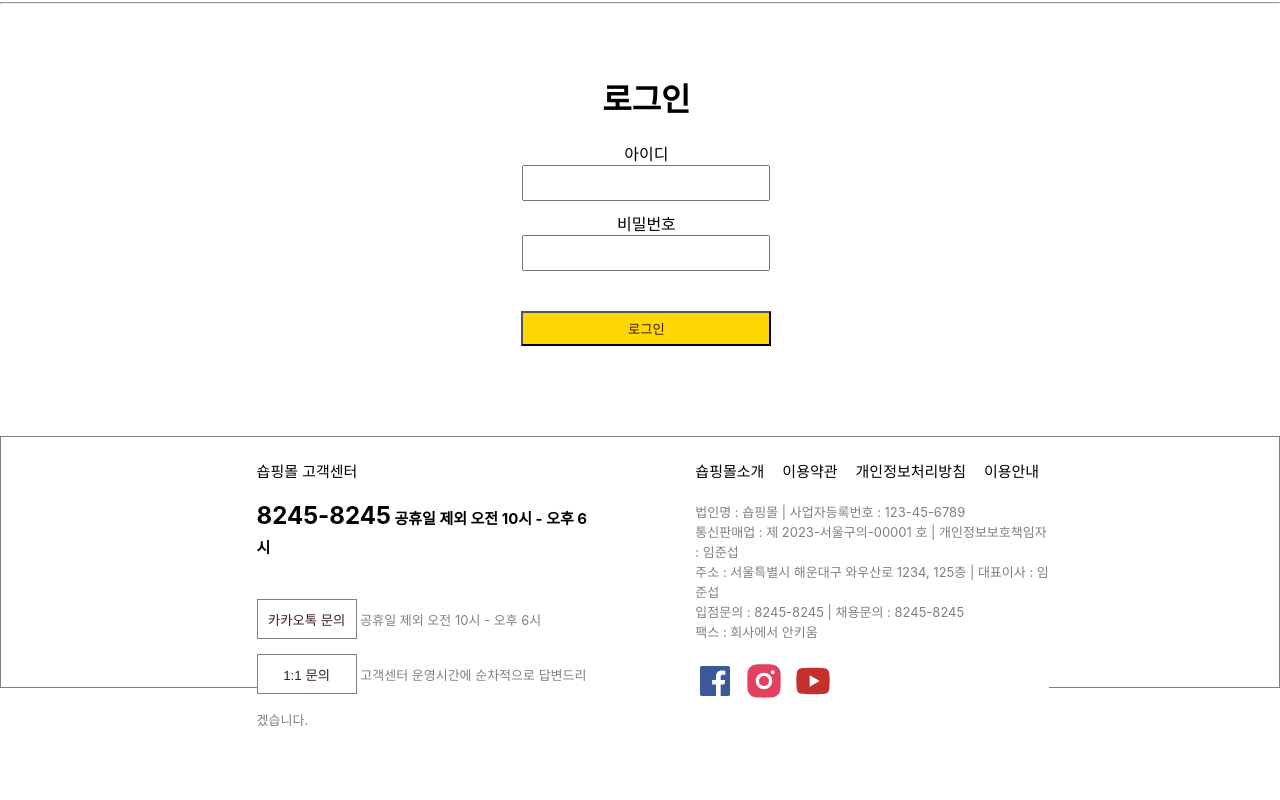
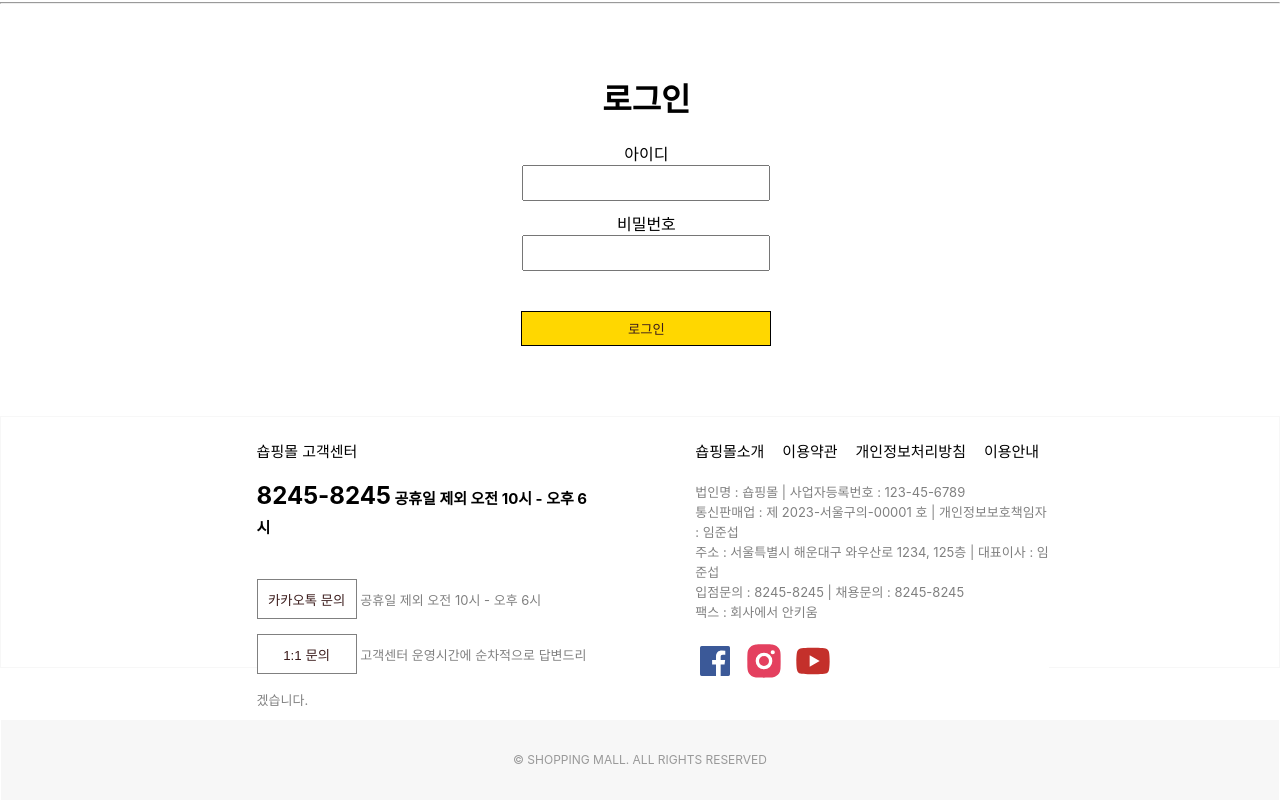
Before and after one commit to junsub123/Shopping_Mall, a React (Create React App) app: page /login in a window 1280 px wide. Shown: the part 206-1006 px from the top of the page. Before the commit the page ends 935 px from the top, so only its background shows below. Built offline with nearby package versions, Linux system fonts and the light colour scheme.

Commit message:
commit
commit

```diff
--- a/package.json
+++ b/package.json
@@ -2,7 +2,7 @@
   "name": "shopping",
   "version": "0.1.0",
   "private": true,
-  "homepage": "https://junsub123.github.io/Shopping_Mall/index.html",
+  "homepage": "https://junsub123.github.io/Shopping_Mall/",
   "dependencies": {
     "@testing-library/jest-dom": "^5.16.5",
     "@testing-library/react": "^13.4.0",
--- a/src/App.js
+++ b/src/App.js
@@ -1,14 +1,14 @@
-import React from 'react';
+import React,{useState} from 'react';
 import styled from 'styled-components';
 import { Route, Routes } from 'react-router-dom';
 import { Helmet } from 'react-helmet';
 import Main from './Main';
-import Header from "./header/Header";
 import Cart from './header/Cart';
 import Login from './header/Login'
 import Signup from './header/Signup';
 import Footer from './Footer';
 import Myinfo from './Myinfo';
+import Header from './header/Header';
 // import products from './products.json';
 
 const StyledHeader = styled.header`
@@ -16,6 +16,14 @@ const StyledHeader = styled.header`
 `
 
 export default function App(props) {
+
+  const [serach, setSerach] = useState('');
+
+  function onChange(e) {
+    e.preventDefault();
+    setSerach(e.target.value);
+  };
+
   return (
     <div>
 
@@ -27,7 +35,7 @@ export default function App(props) {
 
       <StyledHeader>
 
-        <Header />
+      <Header serach={serach} onChange={onChange} />
 
       </StyledHeader>
 
--- a/src/Footer.jsx
+++ b/src/Footer.jsx
@@ -23,11 +23,17 @@ const StyledButton = styled.button`
     cursor: pointer;
 `
 
+const StyledP = styled.p`
+    text-align: center;
+    font-size: 12px;
+    color: rgb(153, 153, 153);
+`
+
 function Footer() {
 
     const style = {
-        marginTop:'70px',
-        border: '1px solid grey',
+        marginTop:'50px',
+        border: '1px solid rgb(247, 247, 247)',
         height: '250px',
     }
 
@@ -65,6 +71,14 @@ function Footer() {
                     <RiYoutubeFill size="40" title="유튜브" color="#c4302b" />&nbsp;&nbsp;
                 </div>
             </div>
+            <div style={{
+                height: '80px',
+                width: '100%',
+                marginTop: '11px',
+                backgroundColor: 'rgb(247, 247, 247)',
+                }}><br />
+                <StyledP>© SHOPPING MALL. ALL RIGHTS RESERVED</StyledP>
+            </div>
         </footer>
     )
 }
--- a/src/Product.jsx
+++ b/src/Product.jsx
@@ -15,18 +15,13 @@ const StyledDiv = styled.div`
 const QunButton = styled.button`
     border: none;
     background-color: white;
-    &:hover{
-        background-color : yellow;
-        color : black
-    }
+    cursor: pointer;
 `
 
 const PutButton = styled.button`
     border: none;
     background-color: white;
-    &:hover{
-        background-color : yellow;
-        color : black
+    cursor: pointer;
     }
 `
 
--- a/src/header/CartList.jsx
+++ b/src/header/CartList.jsx
@@ -1,4 +1,4 @@
-import React from "react";
+import React,{useState} from "react";
 import CartItem from "./CartItem";
 
 export default function CartList() {
@@ -24,6 +24,8 @@ export default function CartList() {
         }
     ]
 
+    const [totalprice, setTotalprice] = useState(0);
+
     return(
         <div style={{ width: '60%', }}>
 
@@ -37,6 +39,8 @@ export default function CartList() {
                                 price={items.price}
                             />
                         )
+                        setTotalprice(totalprice + items.price);
+                        console.log(totalprice)
                     })}
                 </div>
     )
--- a/src/header/CartPrice.jsx
+++ b/src/header/CartPrice.jsx
@@ -9,7 +9,8 @@ const StyledButton = styled.button`
     background-color: gold;
     color: #3B1C1C;
     margin-bottom: 20px;
-    border: 1px solid black
+    border: 1px solid black;
+    cursor: pointer
 `
 
 export default function CartPrice({ totalPrice }) {
@@ -36,7 +37,7 @@ export default function CartPrice({ totalPrice }) {
                         </div>
                     </div>
 
-                    <div style={{ textAlign: 'center', }}>
+                    <div style={{ textAlign: 'center'}}>
                         <h3>총 결제 금액&nbsp;&nbsp;&nbsp;&nbsp;&nbsp;&nbsp;&nbsp;&nbsp;&nbsp;&nbsp;&nbsp;&nbsp;&nbsp;&nbsp;&nbsp;{totalPrice}원</h3>
                         <StyledButton onClick={() => {
                             alert("주문을 성공했습니다, 주문해주셔서 감사합니다!");
--- a/src/header/Header.jsx
+++ b/src/header/Header.jsx
@@ -28,7 +28,7 @@ const CartButton = styled.button`
     margin-left: 220%;
 `
 
-export default function Header() {
+export default function Header({serach,onChange}) {
 
     const style = {
         textDecoration: 'none',
@@ -44,11 +44,10 @@ export default function Header() {
                 marginRight: '18%',
                 marginTop: '5px',
             }}>
-            {isLogin === false ? <><NavLink to="/login" style={style} isLogin={isLogin}>로그인</NavLink>
+
+            <NavLink to="/login" style={style} isLogin={isLogin}>로그인</NavLink>
             <NavLink to="/signup" style={style}>회원가입</NavLink>
-            <NavLink to="/" style={style}>고객센터</NavLink><br /></> :
-            <><NavLink to="/login" style={style} isLogin={isLogin}>로그아웃</NavLink>
-            <NavLink to="/" style={style}>고객센터</NavLink><br /></>}
+            <NavLink to="/" style={style}>고객센터</NavLink><br />
 
 
                 {/* 쇼핑몰 로고 */}
@@ -72,7 +71,7 @@ export default function Header() {
                     border: '2px solid gold',
                     width: '344px'
                 }}>
-                    <StyledInput type="text" placeholder="  원하시는 상품을 검색해보세요." />
+                    <StyledInput type="text" placeholder="  원하시는 상품을 검색해보세요." value={serach} onChange={onChange} />
                     <StyledButton><BsSearch /></StyledButton>
                 </div>
 
--- a/src/header/Login.jsx
+++ b/src/header/Login.jsx
@@ -22,6 +22,7 @@ const StyledSubmit = styled.input`
     background-color: gold;
     color: #3B1C1C;
     margin-bottom: 20px;
+    border: 1px solid black
 `
 
 function Login({isLogin}) {
--- a/src/header/Signup.jsx
+++ b/src/header/Signup.jsx
@@ -25,6 +25,7 @@ const StyledSubmit = styled.input`
     background-color: gold;
     color: #3B1C1C;
     margin-bottom: 20px;
+    border: 1px solid black
 `
 
 
--- a/src/products.json
+++ b/src/products.json
@@ -84,12 +84,6 @@
         "img": "https://search.pstatic.net/common/?src=http%3A%2F%2Fshop1.phinf.naver.net%2F20230331_287%2F1680263046449Kk7G3_JPEG%2F81398942182414548_439999713.jpg&type=sc960_832"
       },
       {
-        "id": 14,
-        "title": "게이밍마우스",
-        "price": 18000,
-        "img": "https://search.pstatic.net/common/?src=http%3A%2F%2Fshop1.phinf.naver.net%2F20230331_287%2F1680263046449Kk7G3_JPEG%2F81398942182414548_439999713.jpg&type=sc960_832"
-      },
-      {
         "id": 15,
         "title": "전동면도기",
         "price": 40000,
```
